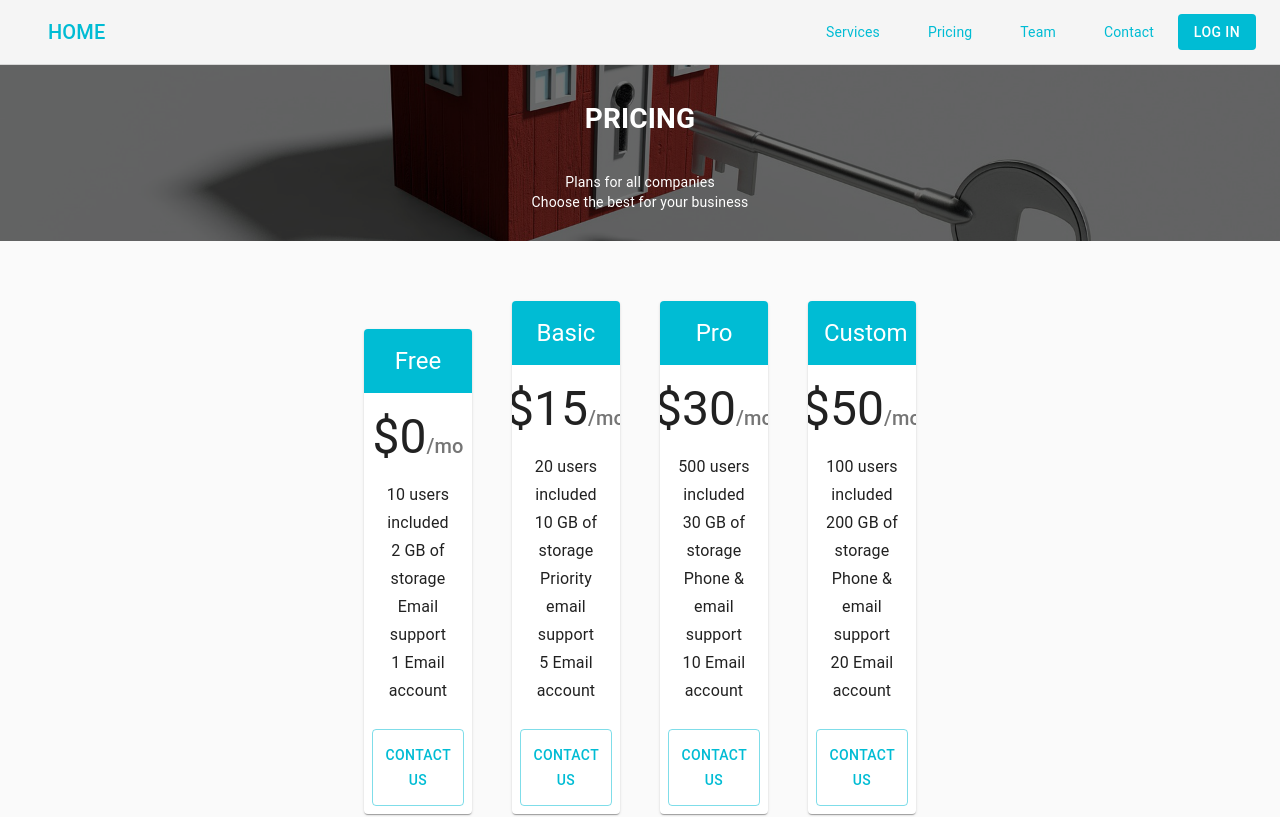
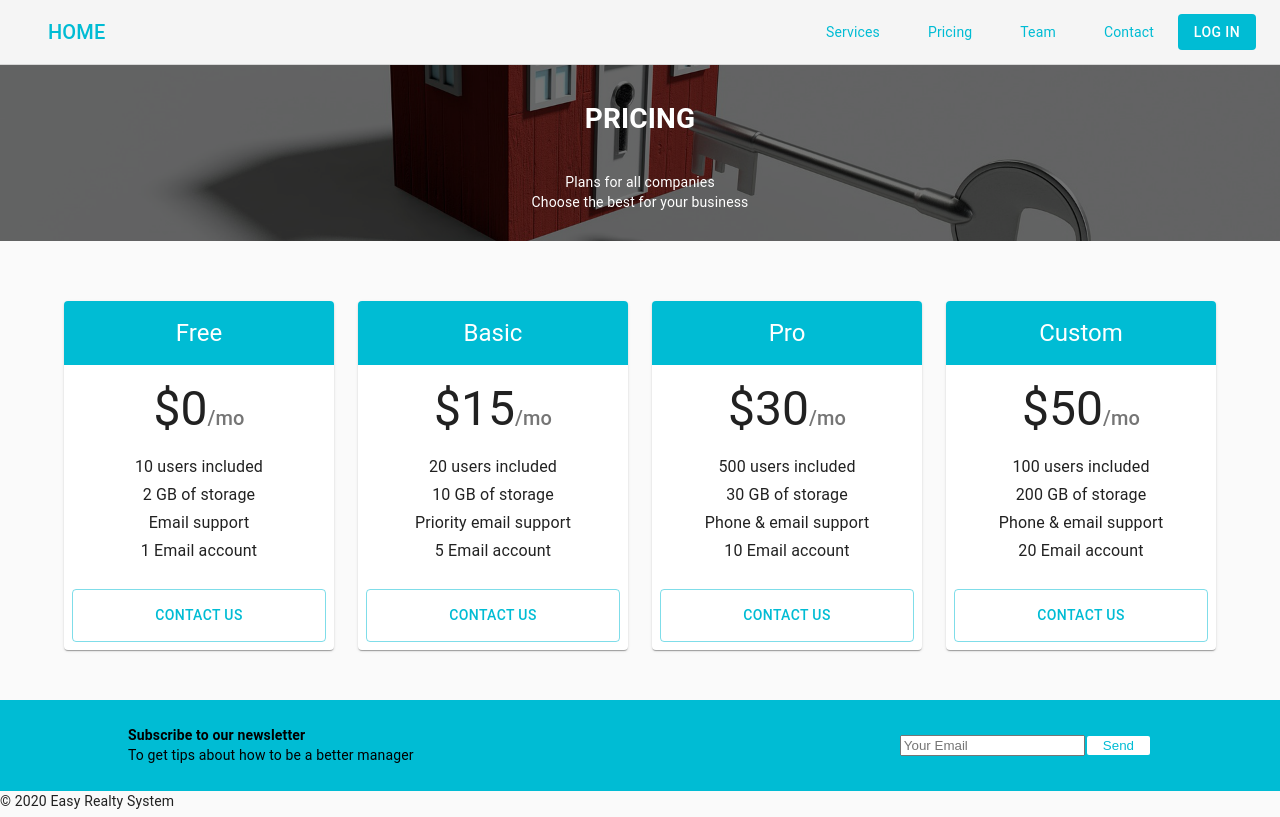
Before and after one commit to jyotSarup/ez.website, a React (Create React App) app: page /Pricing in a window 1280 px wide. Shown: the top 817 px of the page. Built offline with nearby package versions, Linux system fonts and the light colour scheme.

Commit message:
Fixed pricing cards

```diff
--- a/src/Components/Pages/Pricing/pricing.js
+++ b/src/Components/Pages/Pricing/pricing.js
@@ -126,11 +126,11 @@ export default function Pricing() {
         </div>
 
         <div className="wrapPricing">
-          <Container maxWidth="md" component="main">
-            <Grid container spacing={5} alignItems="flex-end">
+          <Container maxWidth="xl" component="main">
+            <Grid container spacing={3} alignItems="center">
               {tiers.map(tier => (
                 // Enterprise card is full width at sm breakpoint
-                <Grid item key={tier.title} xs={12} sm={tier.title === 'Custom' ? 12 : 6} md={3}>
+                <Grid item key={tier.title} xs={12} sm={12} md={6} lg={3} xl={3}>
                   <Card>
                     <CardHeader
                       title={tier.title}
```
